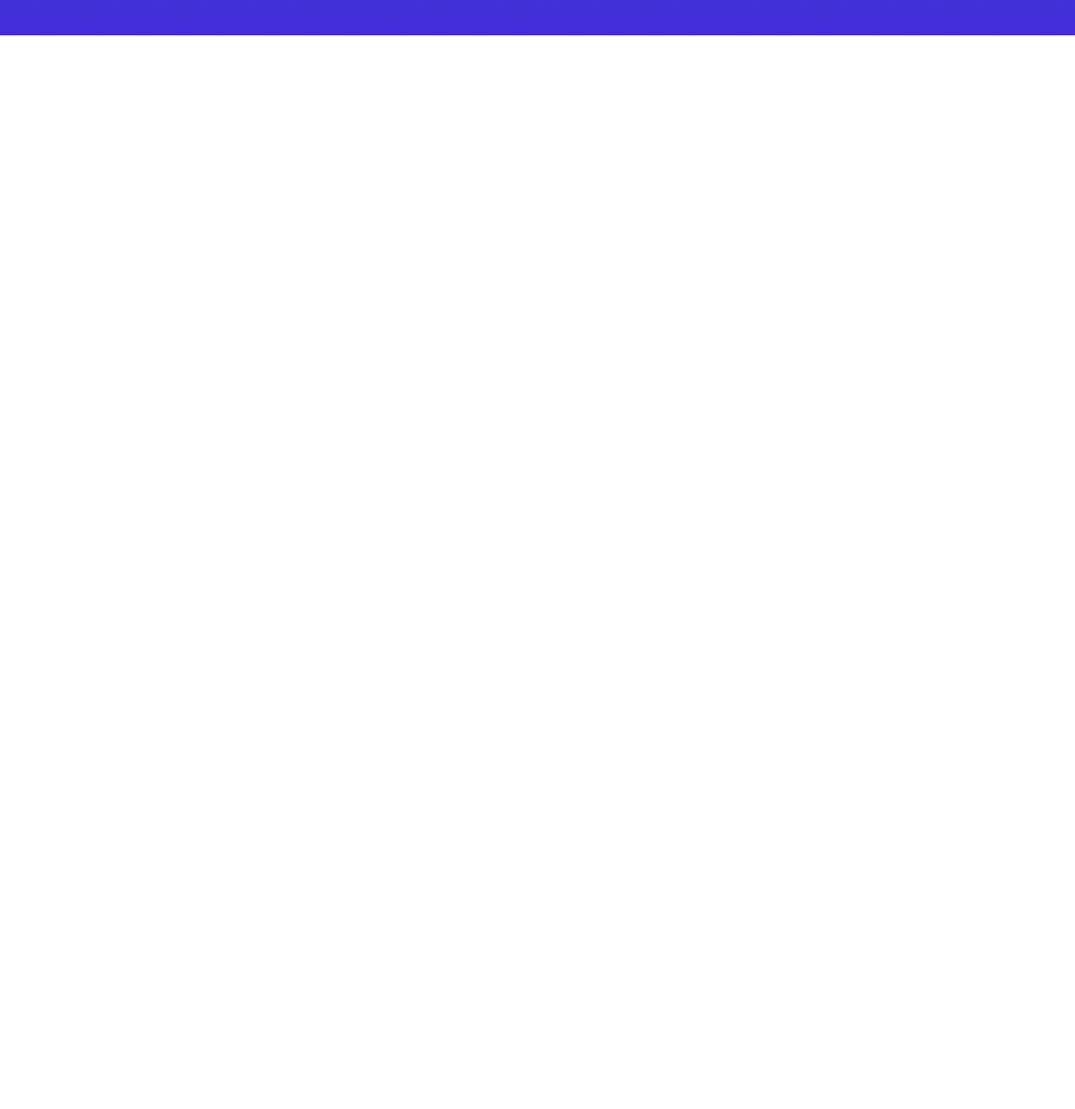
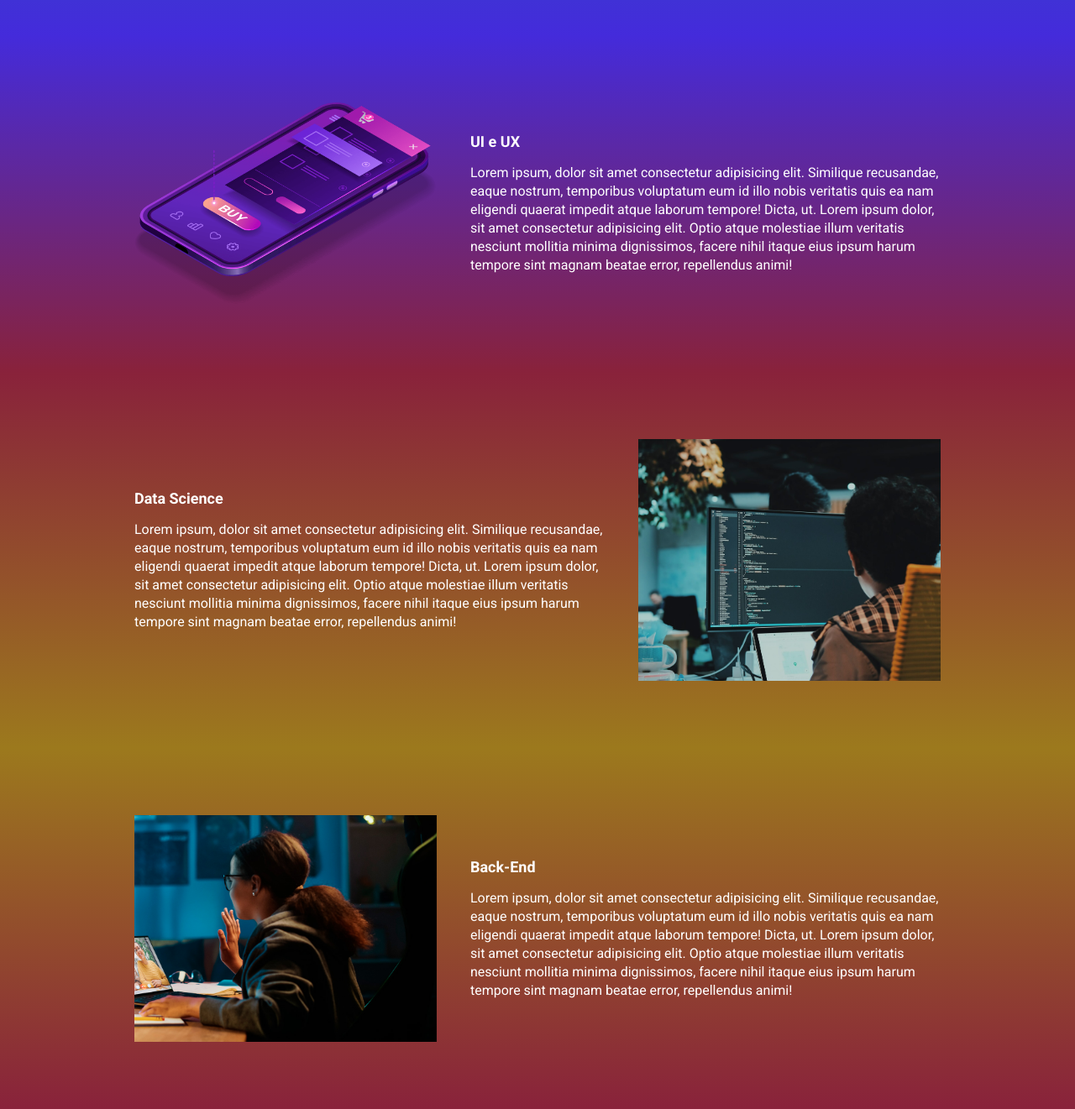
Before and after one commit to Guilherme-Augusto-Carvalho-da-Rocha/event_landing_page, a website built with Parcel: page classMaterial/src/index.html in a window 1280 px wide. Shown: the part 948-2269 px from the top of the page at 84% size. Before the commit the page ends 990 px from the top, so only its background shows below. Built offline with nearby package versions, Linux system fonts and the light colour scheme.

Commit message:
Implemented countdown timer for the event date.

```diff
--- a/classMaterial/package.json
+++ b/classMaterial/package.json
@@ -1,9 +1,9 @@
 {
   "name": "classmaterial",
   "version": "1.0.0",
-  "main": "index.js",
   "scripts": {
     "dev": "parcel src/index.html src/styles/main.scss src/scripts/main.js",
+    "build": "parcel build src/index.html",
     "test": "echo \"Error: no test specified\" && exit 1"
   },
   "keywords": [],
@@ -13,7 +13,8 @@
   "devDependencies": {
     "@parcel/transformer-sass": "^2.14.1",
     "parcel": "^2.14.1",
-    "sharp": "^0.33.5"
+    "sharp": "^0.33.5",
+    "svgo": "^3.3.2"
   },
   "dependencies": {
     "classmaterial": "file:"
--- a/classMaterial/src/index.html
+++ b/classMaterial/src/index.html
@@ -9,6 +9,7 @@
     <link rel="preconnect" href="https://fonts.googleapis.com">
     <link rel="preconnect" href="https://fonts.gstatic.com" crossorigin>
     <link href="https://fonts.googleapis.com/css2?family=Roboto:ital,wght@0,100..900;1,100..900&display=swap" rel="stylesheet">
+    <link rel="stylesheet" href="https://unpkg.com/aos@next/dist/aos.css" />
 
 </head>
 <body>
@@ -16,7 +17,7 @@
         <div class="container">
             <img class="hero__logo" src="./images/ebac_logo.svg" alt="EBAC">
             <p class="hero__text">
-                O maior evento de tecnologia do Brasil começa em 10d 12h 20m 15s
+                O maior evento de tecnologia do Brasil <span id="counter">começa em</span>
             </p>
             <div class="info-bar">
                 <ul class="info-bar__list">
@@ -40,8 +41,8 @@
         </div>
     </header>
 
-    <section class="event">
-        <div class="container">
+    <section class="event event--front-end">
+        <div data-aos="fade-right" class="container">
             <div class="event__details">
                 <h2 class="event__details__title">
                     Front-End
@@ -54,5 +55,49 @@
             <img class="event__image" src="./images/frontend.png" alt="Front-End">
         </div>
     </section>
+    <section class="event event--ux-ui event--image-left">
+    <div data-aos="fade-left" class="container">
+            <div class="event__details">
+                <h2 class="event__details__title">
+                    UI e UX
+                </h2>
+                <p class="event__details__description">
+                    Lorem ipsum, dolor sit amet consectetur adipisicing elit. Similique recusandae, eaque nostrum, temporibus voluptatum eum id illo nobis veritatis quis ea nam eligendi quaerat impedit atque laborum tempore! Dicta, ut.
+                    Lorem ipsum dolor, sit amet consectetur adipisicing elit. Optio atque molestiae illum veritatis nesciunt mollitia minima dignissimos, facere nihil itaque eius ipsum harum tempore sint magnam beatae error, repellendus animi!
+                </p>
+            </div>
+            <img class="event__image" src="./images/ui-ux.png" alt="Front-End">
+        </div>
+    </section>
+    <section class="event event--data-science">
+        <div data-aos="fade-right" class="container">
+            <div class="event__details">
+                <h2 class="event__details__title">
+                    Data Science
+                </h2>
+                <p class="event__details__description">
+                    Lorem ipsum, dolor sit amet consectetur adipisicing elit. Similique recusandae, eaque nostrum, temporibus voluptatum eum id illo nobis veritatis quis ea nam eligendi quaerat impedit atque laborum tempore! Dicta, ut.
+                    Lorem ipsum dolor, sit amet consectetur adipisicing elit. Optio atque molestiae illum veritatis nesciunt mollitia minima dignissimos, facere nihil itaque eius ipsum harum tempore sint magnam beatae error, repellendus animi!
+                </p>
+            </div>
+            <img class="event__image" src="./images/data.png" alt="Front-End">
+        </div>
+    </section>
+    <section class="event event--back-end event--image-left">
+        <div data-aos="fade-left" class="container">
+            <div class="event__details">
+                <h2 class="event__details__title">
+                    Back-End
+                </h2>
+                <p class="event__details__description">
+                    Lorem ipsum, dolor sit amet consectetur adipisicing elit. Similique recusandae, eaque nostrum, temporibus voluptatum eum id illo nobis veritatis quis ea nam eligendi quaerat impedit atque laborum tempore! Dicta, ut.
+                    Lorem ipsum dolor, sit amet consectetur adipisicing elit. Optio atque molestiae illum veritatis nesciunt mollitia minima dignissimos, facere nihil itaque eius ipsum harum tempore sint magnam beatae error, repellendus animi!
+                </p>
+            </div>
+            <img class="event__image" src="./images/backend.png" alt="Front-End">
+        </div>
+    </section>
+    <script src="https://unpkg.com/aos@next/dist/aos.js"></script>
+    <script src="./scripts/main.js"></script>
 </body>
 </html>
--- a/classMaterial/src/scripts/main.js
+++ b/classMaterial/src/scripts/main.js
@@ -0,0 +1,39 @@
+AOS.init();
+
+document.addEventListener('DOMContentLoaded', function(){
+    ChangeDate();
+})
+
+function ChangeDate(){
+    const eventDate = new Date("Jul 11 2025 19:00:00");
+    const eventTimeStamp = eventDate.getTime();
+    const HTMLDateSpan = document.getElementById('counter');
+
+    let actualInterval = setInterval(function(){
+        const now = new Date();
+        const nowTimeStamp = now.getTime();
+
+        const timeUntilEvent = eventTimeStamp - nowTimeStamp;
+
+        const daysUntilEvent = Math.floor(timeUntilEvent / (1000 * 60 * 60 * 24));
+        const hoursUntilEvent = Math.floor(timeUntilEvent % (1000 * 60 * 60 * 24) / (1000 * 60 * 60));
+        const minutesUntilEvent = Math.floor(timeUntilEvent % (1000*60*60) / (1000 * 60));
+        const secondsUntilEvent = Math.floor(timeUntilEvent % (1000*60) / (1000));
+
+        // console.log(`dias até o evento: ${daysUntilEvent}`);
+        // console.log(`horas: ${hoursUntilEvent}`)
+        // console.log(`minutos: ${minutesUntilEvent}`)
+        // console.log(`segundos: ${secondsUntilEvent}`)
+
+
+        const timeUntilEventString = `começa em: ${daysUntilEvent}d ${hoursUntilEvent}h ${minutesUntilEvent}min ${secondsUntilEvent}s`;
+        HTMLDateSpan.innerHTML = timeUntilEventString;
+        //console.log(timeUntilEventString);
+        if(timeUntilEvent <= 0){
+            clearInterval(actualInterval);
+            HTMLDateSpan.innerHTML = "já começou!";
+        }
+
+    }, 1000);
+
+}
--- a/classMaterial/src/styles/_event.scss
+++ b/classMaterial/src/styles/_event.scss
@@ -1,12 +1,36 @@
+@use 'variables';
+
 .event{
     padding: 80px 0;
-    background-image: linear-gradient(180deg, #1B6CA7, #442BDB);
+
+    &--front-end{
+        background-image: linear-gradient(180deg, variables.$firstGradientColor, variables.$secondGradientColor);
+    }
+
+    &--ux-ui{
+        background-image: linear-gradient(180deg, variables.$secondGradientColor, variables.$thirdGradientColor);
+    }
+
+    &--data-science{
+        background-image: linear-gradient(180deg, variables.$thirdGradientColor, variables.$fourthGradientColor);
+    }
+
+    &--back-end{
+        background-image: linear-gradient(180deg, variables.$fourthGradientColor, variables.$thirdGradientColor);
+    }
+
+    &--image-left{
+        .container{
+            display: flex;
+            flex-direction: row-reverse;
+        }
+    }
 
     .container{
         display: flex;
-        justify-content: space-between;
+        gap: 40px;
+    }
 
-    }
     &__image{
         max-width: 360px;
     }
@@ -15,7 +39,6 @@
         display: flex;
         flex-direction: column;
         justify-content: center;
-        margin-right: 40px;
 
         &__title{
             font-size: 18px;
--- /dev/null
+++ b/classMaterial/src/styles/_variables.scss
@@ -0,0 +1,9 @@
+$primaryButtonColor: #4F2AC3;
+$firstGradientColor: #1B6CA7;
+$secondGradientColor: #442BDB;
+$thirdGradientColor: #89223B;
+$fourthGradientColor: #9C791D;
+
+
+$textColor: #FFF;
+$secondaryTextColor: #000;
--- a/classMaterial/src/styles/components/_buttons.scss
+++ b/classMaterial/src/styles/components/_buttons.scss
@@ -1,3 +1,5 @@
+@use '../variables';
+
 .button{
     padding: 12px;
     font-size: 18px;
@@ -9,7 +11,7 @@
 
     &--primary{
         color: #FFF;
-        background-color: #4F2AC3;
+        background-color: variables.$primaryButtonColor;
     }
 
     @media (max-width:640px){
--- a/classMaterial/src/styles/components/_info-bar.scss
+++ b/classMaterial/src/styles/components/_info-bar.scss
@@ -1,3 +1,5 @@
+@use '../variables';
+
 .info-bar{
     padding: 16px 24px;
     background-color: #FFF;
@@ -9,12 +11,12 @@
         display: flex;
         gap: 40px;
         &__item{
-            color: #000;
+            color: variables.$secondaryTextColor;
             list-style: none;
             font-size: 14px;
             b{
                 display: block;
-                color: #000;
+                color: variables.$secondaryTextColor;
                 margin-bottom: 8px;
                 font-size: 18px;
             }
--- a/classMaterial/src/styles/main.scss
+++ b/classMaterial/src/styles/main.scss
@@ -2,13 +2,14 @@
 @use './components/info-bar';
 @use './components/buttons';
 @use 'event';
+@use 'variables';
 
 *{
     padding: 0;
     margin: 0;
     box-sizing: border-box;
     font-family: Roboto, sans-serif;
-    color: #FFF;
+    color:variables.$textColor;
 
 }
 
```
Also changed, not shown: 1 other file.
